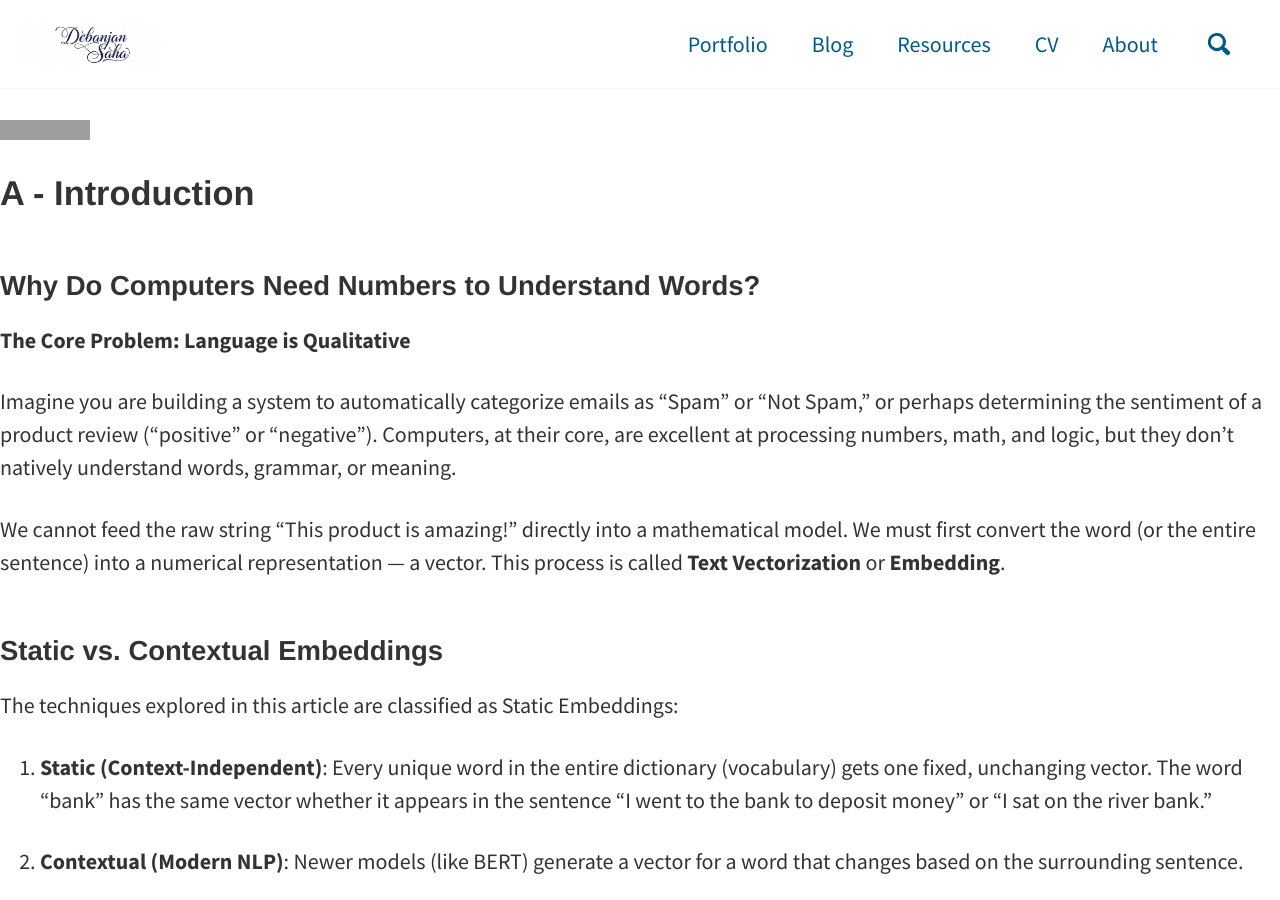
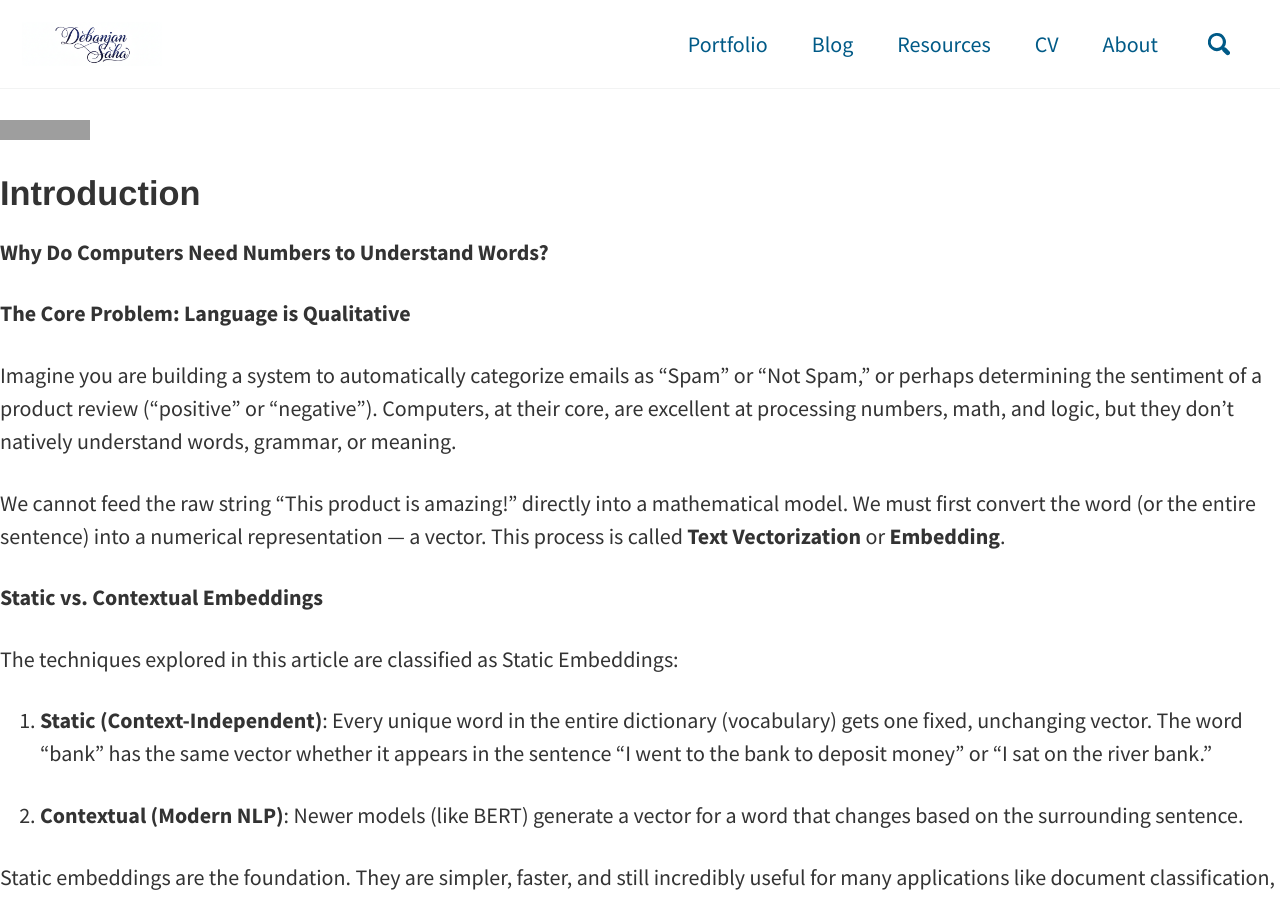
Before and after one commit to debanjanaiml/debanjanaiml.github.io, a Jekyll site: the page built from _posts/2025-11-13-static-embeddings.md, in a window 1280 px wide and 900 px high. Built offline with Jekyll 4.4.1, drawn with Linux system fonts in a browser that asks for light colours; cached includes are drawn as plain includes; nearby versions of some CDN libraries; our own code applies the rules of GitHub Pages for plain Markdown files; formulas are drawn with MathJax 3; grey boxes are pictures that could not be loaded.

````diff
--- a/_config.yml
+++ b/_config.yml
@@ -227,6 +227,8 @@ kramdown:
   toc_levels: 1..6
   smart_quotes: lsquo,rsquo,ldquo,rdquo
   enable_coderay: false
+  math_engine: mathjax
+  syntax_highlighter: rouge
 
 # Sass/SCSS
 sass:
--- a/_posts/2025-11-13-static-embeddings.md
+++ b/_posts/2025-11-13-static-embeddings.md
@@ -16,9 +16,9 @@ header:
 ---
 [![Run in Google Colab](https://img.shields.io/badge/Colab-Run_in_Google_Colab-blue?logo=Google&logoColor=FDBA18)](https://colab.research.google.com/drive/19m8uP3Z5TMCtx4gQSzrqD7bOhMg6u5h8)
 
-# A - Introduction
+# Introduction
 
-## Why Do Computers Need Numbers to Understand Words?
+**Why Do Computers Need Numbers to Understand Words?**
 
 **The Core Problem: Language is Qualitative**
 
@@ -26,7 +26,7 @@ Imagine you are building a system to automatically categorize emails as "Spam" o
 
 We cannot feed the raw string "This product is amazing!" directly into a mathematical model. We must first convert the word (or the entire sentence) into a numerical representation — a vector. This process is called **Text Vectorization** or **Embedding**.
 
-## Static vs. Contextual Embeddings
+**Static vs. Contextual Embeddings**
 
 The techniques explored in this article are classified as Static Embeddings:
 
@@ -266,12 +266,12 @@ where:
 * $d$ is the document.
 * $D$ is the corpus (collection of all documents).
 
-### 2.A. Term Frequency (TF)
+**2.A. Term Frequency (TF)**
 The TF part is what we've already done with the Count Vectorizer! It measures
 how often a word appears in a document. A common formula is:
 $$\text{TF}(t, d) = \text{Raw Count} \text{ of } t \text{ in } d$$
 
-### 2.B. Inverse Document Frequency (IDF)
+**2.B. Inverse Document Frequency (IDF)**
 The IDF part is the '*magic*' that penalizes common words and rewards rare ones.
 It measures how much information a word provides. If a word appears in *every* document, its IDF score will be close to zero, effectively silencing it.
 
@@ -282,12 +282,12 @@ where:
 * $\text{DF}(t)$ (Document Frequency) is the number of documents in $D$ that contain the term $t$.
 * The final $+1$ ensures that words that appear in all documents still have a positive weight.
 
-### 2.C. The Final Weighting
+**2.C. The Final Weighting**
 When TF is multiplied by IDF, the result is:
 * **High TF-IDF:** Given to a word that appears frequently in a **specific document** (high TF) but rarely in the **entire corpus** (high IDF). These are the words that define the document's topic.
 * **Low TF-IDF:** Given to words like 'the', 'a', or 'is' that are common everywhere.
 
-#### The Result: A Semantic Vector
+**The Result: A Semantic Vector**
 The TF-IDF vector is no longer a simple count histogram; it's a **semantic vector** where the magnitude of each dimension (word) reflects its importance to that specific document's meaning within the context of the entire corpus. This often leads to superior performance in classification and clustering tasks compared to raw counts.
 
 ### Code
@@ -430,7 +430,7 @@ except KeyError:
 
 The score for 'jumps' in Doc 1 (0.4838) is much higher than 'fox' (0.3088) even though both appeared once. This is because 'jumps' is a rare word, giving it a much higher IDF multiplier, which signals its importance.
 
-#### 2.5 sklearn TF-IDF (Baseline)
+**2.5 sklearn TF-IDF (Baseline)**
 
 ```python
 import re
````
